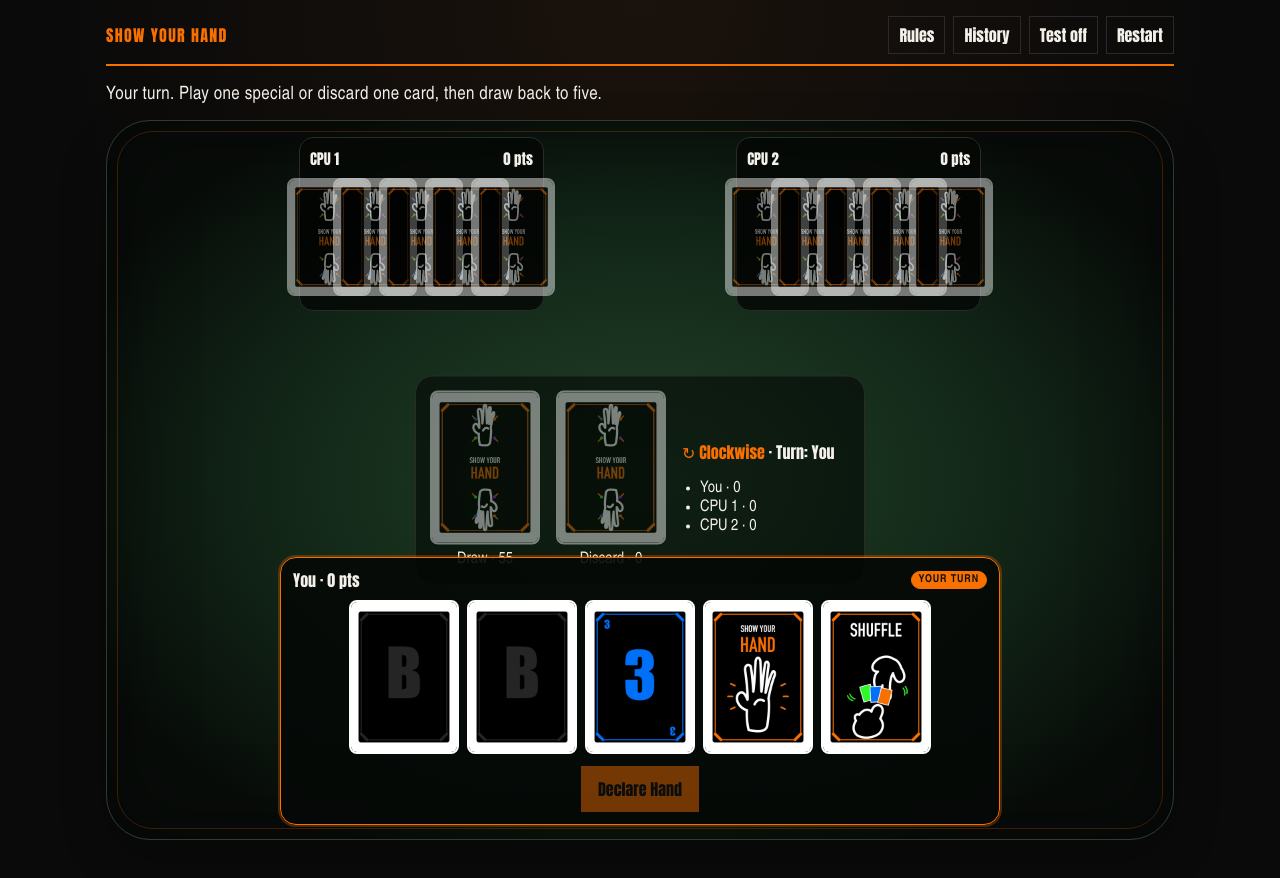
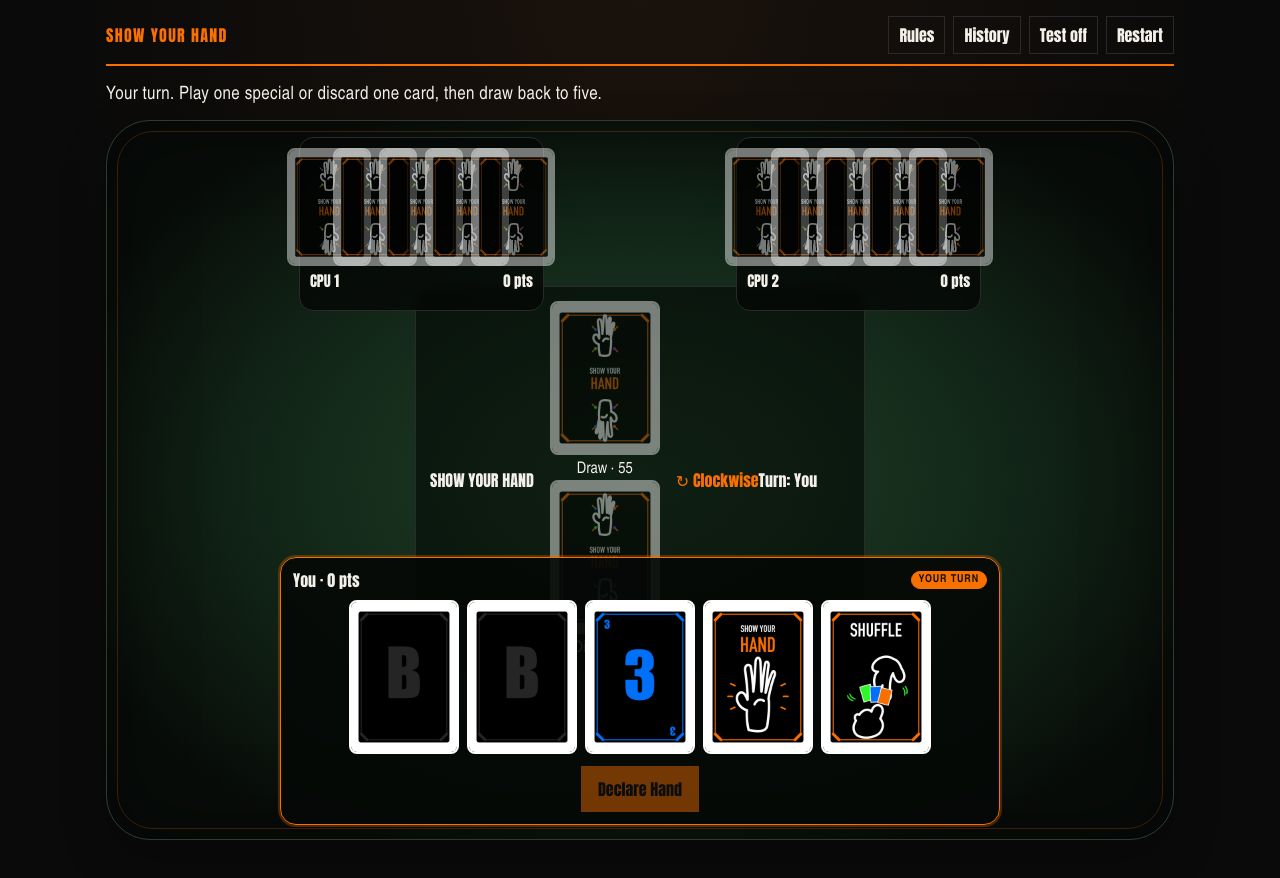
Before and after one commit to BTheCoderr/show-your-hand, a React (Vite) app: page / in a window 1280 px wide. Both pictures are taken after a click on the button "Start Game". Built offline with nearby package versions, Linux system fonts and the light colour scheme.

Commit message:
Restructure game board like a casino card table

```diff
--- a/src/App.tsx
+++ b/src/App.tsx
@@ -144,13 +144,6 @@ export function App() {
                     key={player.id}
                     className={`syh-seat ${opponentSeatClass(index, opponents.length)} ${active ? 'is-active' : ''}`}
                   >
-                    <header>
-                      <span>{player.name}</span>
-                      <span className="syh-seat-meta">
-                        <b>{player.score} pts</b>
-                        {active ? <span className="syh-turn-chip">TURN</span> : null}
-                      </span>
-                    </header>
                     <div className="syh-row">
                       {handCards(state, player.id).map((card) => (
                         <CardView
@@ -195,6 +188,13 @@ export function App() {
                         />
                       ))}
                     </div>
+                    <header className="syh-nameplate">
+                      <span>{player.name}</span>
+                      <span className="syh-seat-meta">
+                        <b>{player.score} pts</b>
+                        {active ? <span className="syh-turn-chip">TURN</span> : null}
+                      </span>
+                    </header>
                     {state.revealedUntilTurnEnd.includes(player.id) ? (
                       <p className="syh-tag">Hand revealed this turn</p>
                     ) : null}
@@ -208,6 +208,10 @@ export function App() {
           </section>
 
           <section className="syh-center">
+            <div className="syh-table-mark" aria-hidden="true">
+              SHOW YOUR HAND
+            </div>
+            <div className="syh-center-piles">
               <div className="syh-pile">
                 <CardView faceDown />
                 <span>Draw · {state.drawPile.length}</span>
@@ -223,18 +227,10 @@ export function App() {
                 />
                 <span>Discard · {state.discardPile.length}</span>
               </div>
+            </div>
             <div className="syh-status">
-              <p>
               <span className="syh-clockwise">↻ Clockwise</span>
-                <span> · Turn: <b>{nameOf(state, currentPlayer(state).id)}</b></span>
-              </p>
-              <ul>
-                {state.players.map((player) => (
-                  <li key={player.id}>
-                    {player.name} · {player.score}
-                  </li>
-                ))}
-              </ul>
+              <span>Turn: <b>{nameOf(state, currentPlayer(state).id)}</b></span>
             </div>
           </section>
 
@@ -290,7 +286,7 @@ export function App() {
               state.players[state.currentPlayerIndex].id === 'human' ? 'is-active' : ''
             }`}
           >
-            <header>
+            <header className="syh-nameplate">
               <span>You · {playerById(state, 'human').score} pts</span>
               <span className="syh-you-meta">
                 {scoreHand(handCards(state, 'human')) ? (
```
Lines whose indentation alone changed are shown as unchanged.
